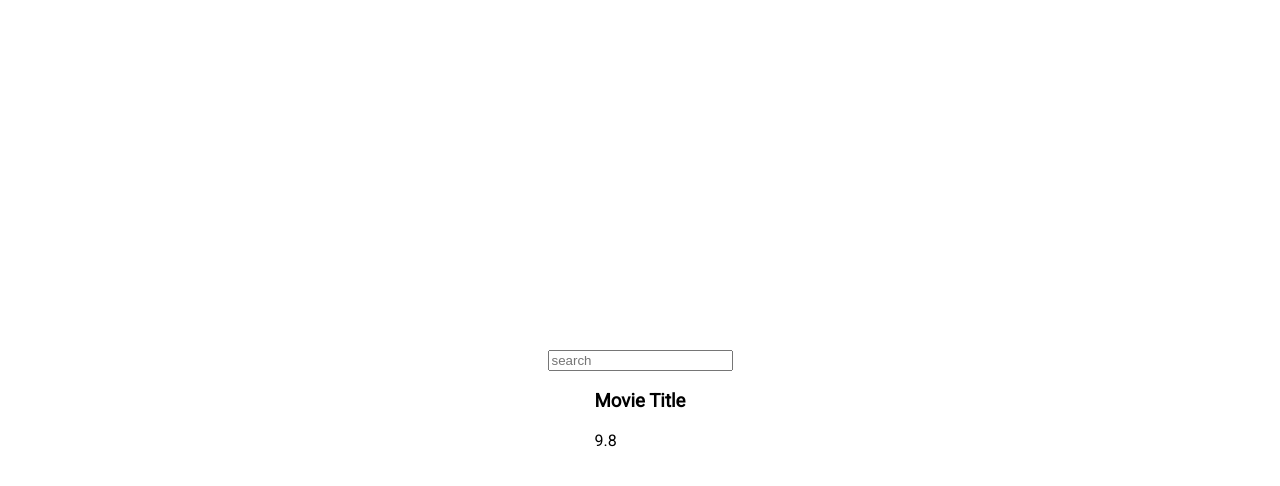
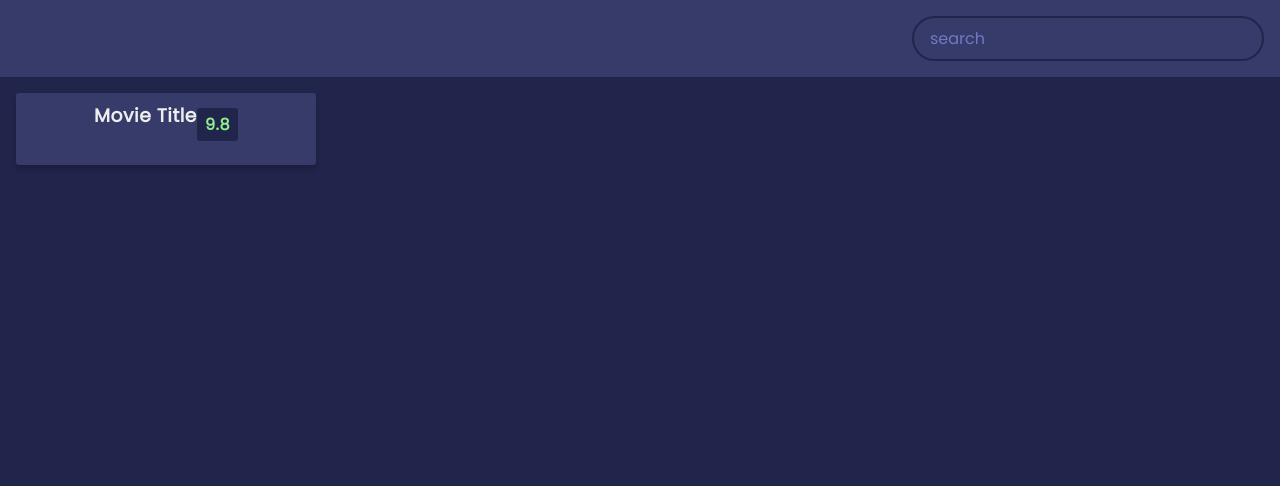
Before and after one commit to gcadigwe/movie-app, a plain HTML site: page index.html in a window 1280 px wide. Drawn offline with Linux system fonts and the light colour scheme.

Commit message:
done with css

```diff
--- a/style.css
+++ b/style.css
@@ -1,16 +1,108 @@
-@import url("https://fonts.googleapis.com/css2?family=Roboto&display=swap");
+@import url("https://fonts.googleapis.com/css2?family=Poppins&display=swap");
+
+:root {
+  --primary-color: #22254b;
+  --secondary-color: #373b69;
+}
 
 * {
   box-sizing: border-box;
 }
 
 body {
-  font-family: "Roboto";
+  font-family: "Poppins";
   margin: 0;
-  flex-direction: column;
+  background-color: var(--primary-color);
+}
+
+header {
+  padding: 1rem;
+  display: flex;
+  justify-content: flex-end;
+  background-color: var(--secondary-color);
+}
+
+.search {
+  background-color: transparent;
+  border: 2px solid var(--primary-color);
+  border-radius: 50px;
+  font-family: inherit;
+  font-size: 1rem;
+  padding: 0.5rem 1rem;
+  color: #fff;
+}
+
+.search::placeholder {
+  color: #7378c5;
+}
+
+.search:focus {
+  outline: none;
+  background-color: var(--primary-color);
+}
+main {
+  display: flex;
+  flex-wrap: wrap;
+}
+
+.movie img {
+  width: 100%;
+}
+
+.movie {
+  width: 300px;
+  margin: 1rem;
+  background-color: var(--secondary-color);
+  box-shadow: 0 4px 5px rgba(0, 0, 0, 0.2);
+  position: relative;
+  overflow: hidden;
+  border-radius: 3px;
+}
+
+.movie-info {
+  color: #eee;
+  display: flex;
   align-items: center;
   justify-content: center;
-  height: 100vh;
-  overflow: hidden;
-  display: flex;
+  padding: 0.5rem 1rem 1rem;
+  letter-spacing: 0.5px;
 }
+
+.movie-info h3 {
+  margin-top: 0;
+}
+
+.movie-info span {
+  background-color: var(--primary-color);
+  padding: 0.25rem 0.5rem;
+  border-radius: 3px;
+  font-weight: bold;
+}
+
+.movie-info span.green {
+  color: lightgreen;
+}
+
+.movie-info span.orange {
+  color: orange;
+}
+
+.movie-info span.red {
+  color: red;
+}
+
+.overview {
+  background-color: #fff;
+  padding: 2rem;
+  position: absolute;
+  right: 0;
+  bottom: 0;
+  left: 0;
+  max-height: 100%;
+  transform: translateY(101%);
+  transition: transform 0.3s ease-in;
+}
+
+.movie:hover .overview {
+  transform: translateY(0);
+}
```
